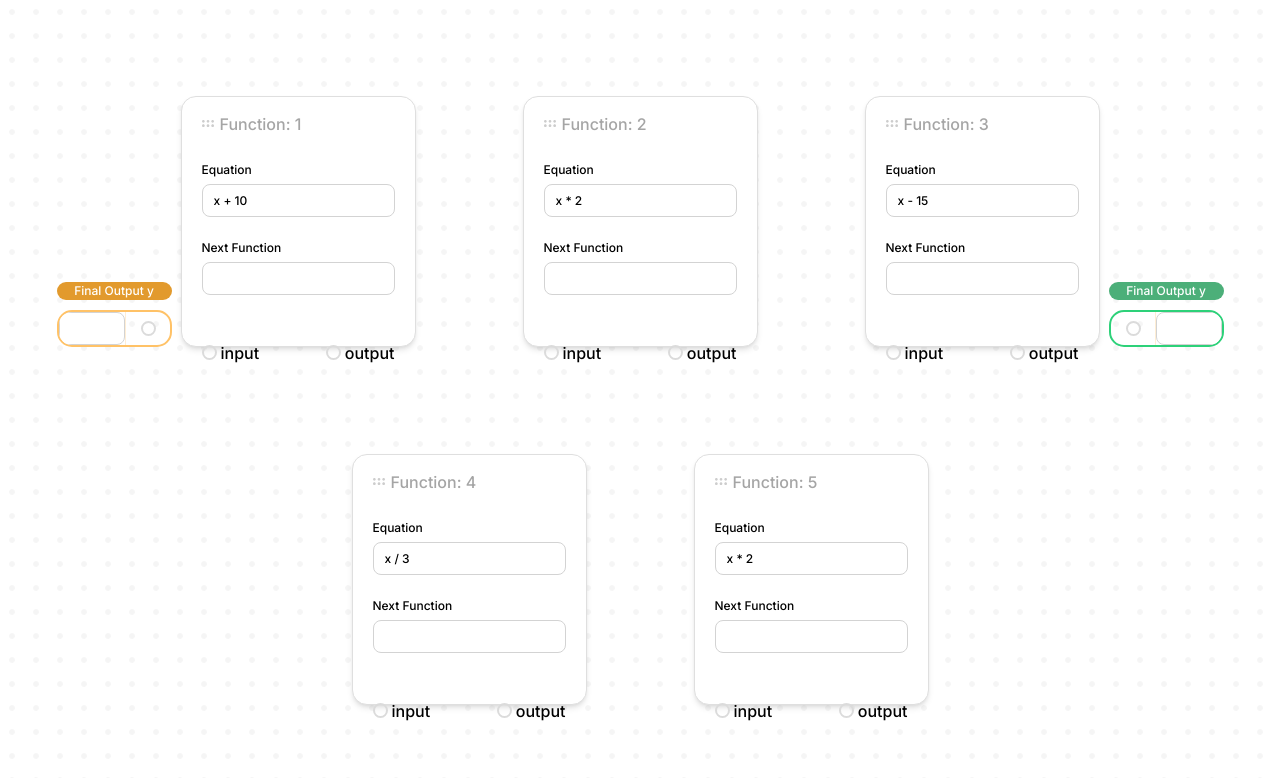
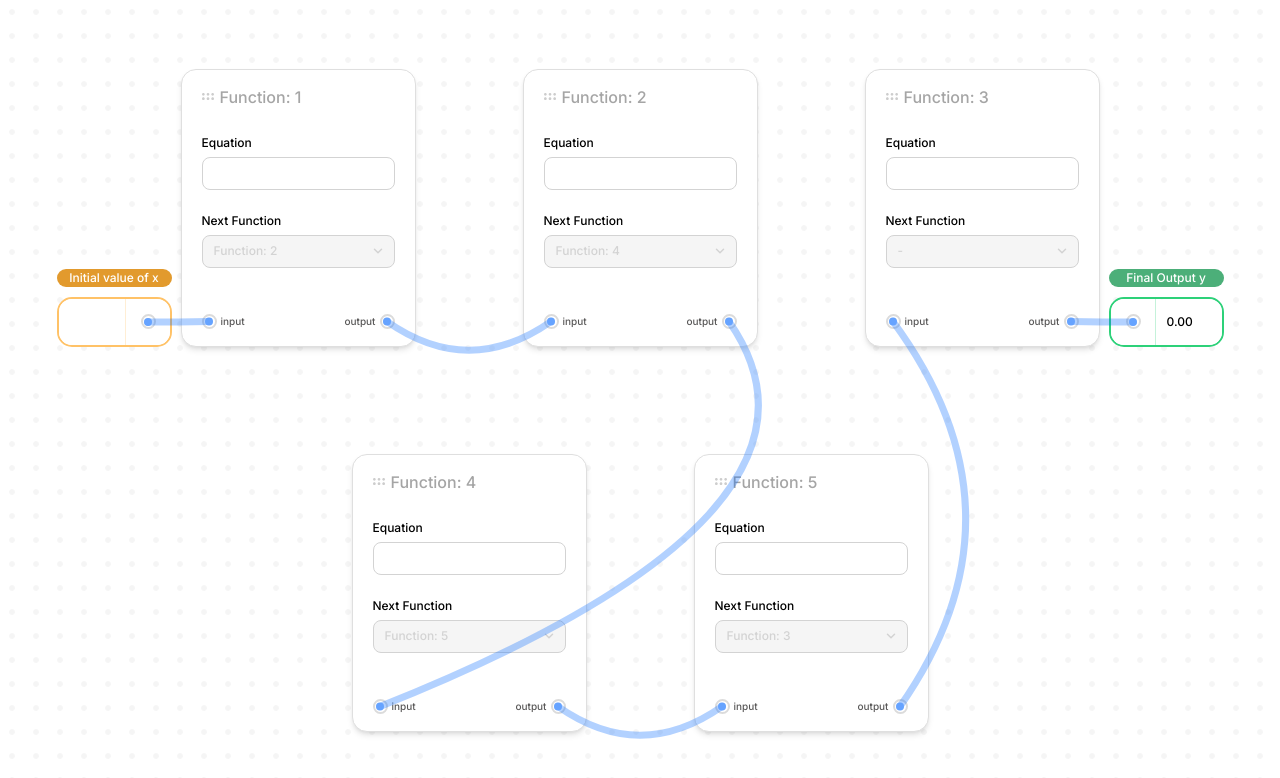
Before and after one commit to sarthak61199/atlys-frontend-task, a React (Vite) app: page / in a window 1280 px wide. Shown: the top 778 px of the page. Built offline with nearby package versions, Linux system fonts and the light colour scheme.

Commit message:
added lines and moved functions to utils file

```diff
--- a/src/App.tsx
+++ b/src/App.tsx
@@ -1,54 +1,208 @@
-import { useMemo, useState } from "react";
+import { useEffect, useMemo, useRef, useState } from "react";
 import FunctionCard from "./components/FunctionCard";
 import InitialValueInput from "./components/InitialValueInput";
+import { generateConnections, generateNextFunctionDropdownList } from "./utils";
+import { ConnectionPath, Equation } from "./types";
 
 function App() {
-  // const [equations, setEquations] = useState<string[]>(Array(5).fill(""));
-  const [equations, setEquations] = useState<string[]>([
-    "x + 10",
-    "x * 2",
-    "x - 15",
-    "x / 3",
-    "x * 2",
+  const [equations, setEquations] = useState<Equation[]>([
+    { id: 1, formula: "", order: 0 },
+    { id: 2, formula: "", order: 1 },
+    { id: 3, formula: "", order: 4 },
+    { id: 4, formula: "", order: 2 },
+    { id: 5, formula: "", order: 3 },
   ]);
 
+  const [paths, setPaths] = useState<ConnectionPath[]>([]);
+  const containerRef = useRef<HTMLDivElement | null>(null);
+  const [initialValue, setInitialValue] = useState("");
+
+  const connections = generateConnections(equations);
+  const nextFunctionDropdownList = generateNextFunctionDropdownList(equations);
+
   const handleEquationChange = (index: number, value: string) => {
-    const newEquations = [...equations];
-    newEquations[index] = value;
-    setEquations(newEquations);
+    setEquations((prev) =>
+      prev.map((eq, i) => (i === index ? { ...eq, formula: value } : eq))
+    );
   };
 
   const output = useMemo(() => {
-    let currentValue: number | string = Number(5);
+    let currentValue: number = Number(initialValue);
 
-    for (const eq of equations) {
+    const orderedEquations = [...equations]
+      .sort((a, b) => a.order - b.order)
+      .filter((eq) => !!eq.formula);
+
+    for (const eq of orderedEquations) {
       try {
-        if (eq && typeof currentValue === "number") {
-          currentValue = eval(eq.replace("x", String(currentValue)));
+        if (eq) {
+          const processedEq = eq.formula
+            .replace("x", String(currentValue))
+            .replace("^", "**");
+          currentValue = eval(processedEq);
         }
       } catch (e) {
         console.log(e);
       }
     }
     return currentValue;
-  }, [equations]);
+  }, [initialValue, equations]);
 
-  console.log(output);
+  useEffect(() => {
+    const updatePaths = () => {
+      if (!containerRef.current) return;
+
+      const newPaths = connections
+        .map((conn) => {
+          let fromNode, toNode;
+          const card = document.getElementById(
+            `function-card-${conn.type === "card" ? conn.from : conn.cardIndex}`
+          );
+
+          if (!card) return null;
+
+          if (conn.type === "initial") {
+            fromNode = document.querySelector(`#${conn.type} #connectionNode`);
+            toNode = card.querySelector(
+              ".flex.items-center.gap-1:first-child #connectionNode"
+            );
+          } else if (conn.type === "output") {
+            fromNode = card.querySelector(
+              ".flex.items-center.gap-1:last-child #connectionNode"
+            );
+            toNode = document.querySelector(`#${conn.type} #connectionNode`);
+          } else {
+            const fromCard = document.getElementById(
+              `function-card-${conn.from}`
+            );
+            const toCard = document.getElementById(`function-card-${conn.to}`);
+            if (!fromCard || !toCard) return null;
+
+            fromNode = fromCard.querySelector(
+              ".flex.items-center.gap-1:last-child #connectionNode"
+            );
+            toNode = toCard.querySelector(
+              ".flex.items-center.gap-1:first-child #connectionNode"
+            );
+          }
+
+          if (!fromNode || !toNode) return null;
+
+          const fromRect = fromNode.getBoundingClientRect();
+          const toRect = toNode.getBoundingClientRect();
+          const containerRect = containerRef.current?.getBoundingClientRect();
+
+          if (!containerRect) return;
+
+          const startX = fromRect.left + 7.5 - containerRect.left;
+          const startY = fromRect.top + 7.5 - containerRect.top;
+          const endX = toRect.left + 7.5 - containerRect.left;
+          const endY = toRect.top + 7.5 - containerRect.top;
+
+          const deltaX = endX - startX;
+          const deltaY = endY - startY;
+          const isMoreHorizontal = Math.abs(deltaX) > Math.abs(deltaY);
+          let curvature = 0.35;
+
+          if (conn.type === "initial" || conn.type === "output") curvature = 0;
+
+          let controlPoint;
+          if (isMoreHorizontal) {
+            const offset = Math.abs(deltaX) * curvature;
+            const midX = (startX + endX) / 2;
+            controlPoint = {
+              x: midX,
+              y: Math.max(startY, endY) + offset,
+            };
+          } else {
+            const offset = Math.abs(deltaY) * curvature;
+            const midY = (startY + endY) / 2;
+            controlPoint = {
+              x: Math.max(startX, endX) + offset,
+              y: midY,
+            };
+          }
+
+          const path = `
+          M ${startX} ${startY}
+          Q ${controlPoint.x} ${controlPoint.y},
+            ${endX} ${endY}
+        `;
+
+          return {
+            mainPath: path,
+            startCircle: {
+              cx: startX,
+              cy: startY,
+            },
+            endCircle: {
+              cx: endX,
+              cy: endY,
+            },
+          };
+        })
+        .filter(Boolean) as ConnectionPath[];
+
+      setPaths(newPaths);
+    };
+
+    updatePaths();
+
+    const observer = new ResizeObserver(updatePaths);
+    if (containerRef.current) {
+      observer.observe(containerRef.current);
+    }
+
+    return () => {
+      observer.disconnect();
+    };
+  }, []);
 
   return (
-    <div className="flex flex-wrap items-center justify-center gap-[107px]">
+    <div
+      className="flex flex-wrap items-center justify-center gap-[107px] relative py-12"
+      ref={containerRef}
+    >
+      <svg className="absolute top-0 left-0 w-full h-full pointer-events-none z-10">
+        {paths.map((path, index) => (
+          <g key={index} className="connection-line">
+            <path
+              d={path.mainPath}
+              fill="none"
+              stroke="#0066FF4D"
+              strokeWidth="7"
+              strokeLinecap="round"
+            />
+            <circle
+              cx={path.startCircle.cx}
+              cy={path.startCircle.cy}
+              r="4"
+              fill="#66A3FF"
+            />
+            <circle
+              cx={path.endCircle.cx}
+              cy={path.endCircle.cy}
+              r="4"
+              fill="#66A3FF"
+            />
+          </g>
+        ))}
+      </svg>
       {equations.map((item, i) => (
-        <div key={i} className="relative">
+        <div key={i} id={`function-card-${i}`} className="relative z-0">
           <FunctionCard
             functionNumber={i}
-            equation={item}
+            equation={item.formula}
             handleEquationChange={handleEquationChange}
+            items={nextFunctionDropdownList}
           />
           {(i === 0 || i === 2) && (
             <InitialValueInput
-              headerText="Final Output y"
               rootClassName="absolute bottom-0"
               isOutput={i === 2}
+              value={i === 0 ? initialValue : output?.toFixed(2).toString()}
+              handleInputChange={(value) => setInitialValue(value)}
+              nodeId={i === 0 ? "initial" : "output"}
             />
           )}
         </div>
--- a/src/components/FunctionCard.tsx
+++ b/src/components/FunctionCard.tsx
@@ -1,18 +1,22 @@
 import FunctionCardIcon from "../assets/icons/function-card-icon.svg";
+import { SelectItem } from "../types";
 import ConnectionNode from "./ui/ConnectionNode";
 import Input from "./ui/Input";
+import Select from "./ui/Select";
 
 function FunctionCard({
   functionNumber,
   equation,
   handleEquationChange,
+  items,
 }: {
   functionNumber: number;
   equation: string;
   handleEquationChange: (index: number, value: string) => void;
+  items: SelectItem[];
 }) {
   return (
-    <div className="bg-white shadow-md max-w-[235px] h-[251px] px-5 pt-[15px] pb-[20px] rounded-[15px] border-[1px] border-[#DFDFDF]">
+    <div className="bg-white shadow-md max-w-[235px] px-5 pt-[15px] rounded-[15px] border-[1px] border-[#DFDFDF]">
       <div className="flex gap-[6px] items-center mb-5">
         <img src={FunctionCardIcon} />
         <span className="text-[#A5A5A5]">Function: {functionNumber + 1}</span>
@@ -23,16 +27,21 @@ function FunctionCard({
           value={equation}
           onChange={(e) => handleEquationChange(functionNumber, e.target.value)}
         />
-        <Input label="Next Function" />
+        <Select
+          label="Next Function"
+          items={items}
+          disabled
+          value={items[functionNumber]?.value}
+        />
       </form>
-      <div className="flex justify-between mt-[46px]">
+      <div className="flex justify-between mt-[46px] pb-[17px]">
         <div className="flex items-center gap-1">
           <ConnectionNode />
-          <span>input</span>
+          <span className="text-[#585757] text-[10px]">input</span>
         </div>
         <div className="flex items-center gap-1">
+          <span className="text-[#585757] text-[10px]">output</span>
           <ConnectionNode />
-          <span>output</span>
         </div>
       </div>
     </div>
--- a/src/components/InitialValueInput.tsx
+++ b/src/components/InitialValueInput.tsx
@@ -2,13 +2,17 @@ import ConnectionNode from "./ui/ConnectionNode";
 import Input from "./ui/Input";
 
 function InitialValueInput({
-  headerText,
   rootClassName = "",
   isOutput = false,
+  handleInputChange,
+  value,
+  nodeId,
 }: {
-  headerText: string;
   rootClassName?: string;
   isOutput?: boolean;
+  handleInputChange?: (value: string) => void;
+  value: string;
+  nodeId: string;
 }) {
   return (
     <div
@@ -21,19 +25,29 @@ function InitialValueInput({
           isOutput ? "bg-[#4CAF79]" : "bg-[#E29A2D]"
         }`}
       >
-        <p className="text-[12px] text-center text-white">{headerText}</p>
+        <p className="text-[12px] text-center text-white">
+          {isOutput ? "Final Output y" : "Initial value of x"}
+        </p>
       </div>
       <div
-        className={`flex items-center border-[2px] rounded-[15px] overflow-hidden ${
+        className={`flex items-center border-[2px] rounded-[15px] h-[50px] overflow-hidden ${
           isOutput ? "border-[#2DD179]" : "border-[#FFC267]"
         }`}
       >
         <div className={`h-full flex ${isOutput && "flex-row-reverse"}`}>
-          <Input className="border-0" readOnly={isOutput} />
+          <Input
+            className="border-none h-full"
+            readOnly={isOutput}
+            onChange={(e) => handleInputChange?.(e.target.value)}
+            value={value}
+          />
           <div
-            className={`border-[#FFEED5] flex justify-center items-center pr-[14px] pl-[15px] ${
-              isOutput ? "border-r-[1px]" : "border-l-[1px]"
-            } ${isOutput ? "border-[#C5F2DA]" : "border-[#FFEED5]"}`}
+            className={`flex justify-center bg-white items-center pr-[14px] pl-[15px] ${
+              isOutput
+                ? "border-r-[1px] border-[#C5F2DA]"
+                : "border-l-[1px] border-[#FFEED5]"
+            }`}
+            id={nodeId}
           >
             <ConnectionNode />
           </div>
--- a/src/components/ui/ConnectionNode.tsx
+++ b/src/components/ui/ConnectionNode.tsx
@@ -1,5 +1,10 @@
 function ConnectionNode() {
-  return <div className="size-[15px] rounded-full border-2 border-[#DBDBDB]" />;
+  return (
+    <div
+      className="size-[15px] rounded-full border-2 border-[#DBDBDB]"
+      id="connectionNode"
+    />
+  );
 }
 
 export default ConnectionNode;
--- /dev/null
+++ b/src/components/ui/Select.tsx
@@ -0,0 +1,99 @@
+import { InputHTMLAttributes, useState, useRef, useEffect } from "react";
+import ChevronDown from "../../assets/icons/chevron-down.svg";
+import { SelectItem } from "../../types";
+
+interface SelectProps
+  extends Omit<InputHTMLAttributes<HTMLInputElement>, "value" | "onChange"> {
+  label?: string;
+  items: SelectItem[];
+  value?: string;
+  onChange?: (value: string) => void;
+  disabled?: boolean;
+}
+
+function Select({
+  className,
+  label,
+  items,
+  value,
+  onChange,
+  disabled = false,
+}: SelectProps) {
+  const [isOpen, setIsOpen] = useState(false);
+  const [selectedLabel, setSelectedLabel] = useState("");
+  const dropdownRef = useRef<HTMLDivElement>(null);
+
+  useEffect(() => {
+    const selectedItem = items.find((item) => item.value === value);
+    if (selectedItem) {
+      setSelectedLabel(selectedItem.label);
+    }
+  }, [value, items]);
+
+  useEffect(() => {
+    const handleClickOutside = (event: MouseEvent) => {
+      if (
+        dropdownRef.current &&
+        !dropdownRef.current.contains(event.target as Node)
+      ) {
+        setIsOpen(false);
+      }
+    };
+
+    document.addEventListener("mousedown", handleClickOutside);
+    return () => document.removeEventListener("mousedown", handleClickOutside);
+  }, []);
+
+  const handleSelect = (item: SelectItem) => {
+    setSelectedLabel(item.label);
+    onChange?.(item.value);
+    setIsOpen(false);
+  };
+
+  return (
+    <div className="space-y-1" ref={dropdownRef}>
+      {label && (
+        <label htmlFor={label} className="text-[12px]">
+          {label}
+        </label>
+      )}
+      <div className="relative">
+        <div
+          className={`
+            w-full h-[33px] border-[1px] pl-[11px] border-[#D3D3D3]
+            rounded-lg outline-none text-[12px] flex items-center
+            justify-between pr-[11px] cursor-pointer
+            ${disabled ? "bg-[#F5F5F5] cursor-default" : "bg-white"}
+            ${className}
+          `}
+          onClick={() => !disabled && setIsOpen(!isOpen)}
+        >
+          <span className={`${disabled ? "text-[#D3D3D3]" : "bg-white"}`}>
+            {selectedLabel}
+          </span>
+          <img src={ChevronDown} />
+        </div>
+
+        {isOpen && !disabled && (
+          <div className="absolute w-full mt-1 bg-white border-[1px] border-[#D3D3D3] rounded-lg shadow-lg max-h-[200px] overflow-y-auto z-50">
+            {items.map((item) => (
+              <div
+                key={item.value}
+                className={`
+                  px-[11px] py-2 text-[12px] cursor-pointer hover:bg-gray-50
+                  ${item.value === value ? "bg-gray-100" : ""}
+
+                `}
+                onClick={() => handleSelect(item)}
+              >
+                {item.label}
+              </div>
+            ))}
+          </div>
+        )}
+      </div>
+    </div>
+  );
+}
+
+export default Select;
--- /dev/null
+++ b/src/utils/index.ts
@@ -0,0 +1,52 @@
+import { Connection, Equation } from "../types";
+
+export const generateConnections = (equations: Equation[]) => {
+  const connections: Connection[] = [];
+  const lastIndex = equations.length - 1;
+
+  const firstCard = equations.findIndex((eq) => eq.order === 0);
+  if (firstCard !== -1) {
+    connections.push({ type: "initial", cardIndex: firstCard });
+  }
+
+  const lastCard = equations.findIndex((eq) => eq.order === lastIndex);
+
+  const orderMap = new Map<number, number>();
+  equations.forEach((eq, index) => {
+    orderMap.set(eq.order, index);
+  });
+
+  for (let i = 0; i < lastIndex; i++) {
+    const fromIndex = orderMap.get(i);
+    const toIndex = orderMap.get(i + 1);
+
+    if (fromIndex !== undefined && toIndex !== undefined) {
+      connections.push({
+        type: "card",
+        from: fromIndex,
+        to: toIndex,
+      });
+    }
+  }
+
+  if (lastCard !== -1) {
+    connections.push({ type: "output", cardIndex: lastCard });
+  }
+
+  return connections;
+};
+
+export const generateNextFunctionDropdownList = (equations: Equation[]) => {
+  const items = equations
+    .map((eq) => {
+      const toIndex = equations.findIndex((a) => a.order === eq.order + 1);
+
+      return {
+        label: toIndex !== -1 ? `Function: ${toIndex + 1}` : "-",
+        value: toIndex.toString(),
+      };
+    })
+    .filter(Boolean);
+
+  return items;
+};
```
Also changed, not shown: src/assets/icons/chevron-down.svg (added).
